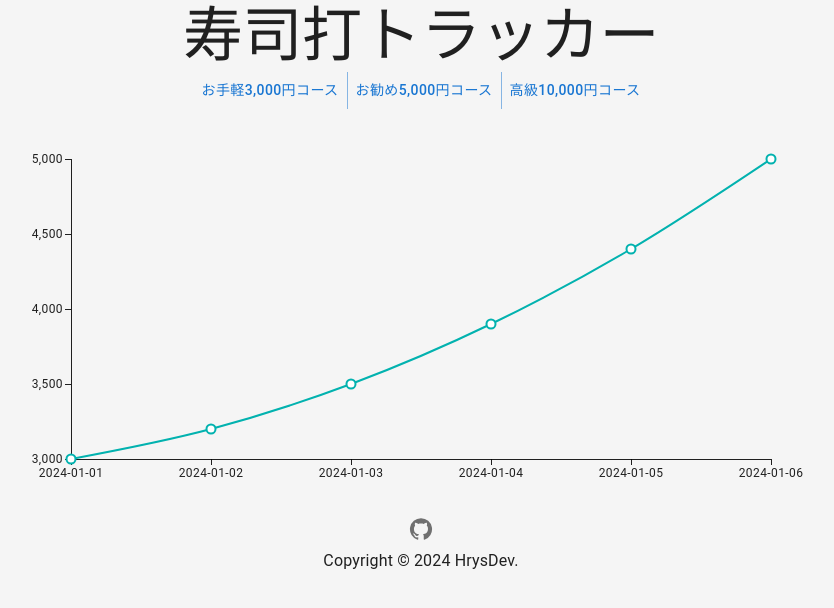
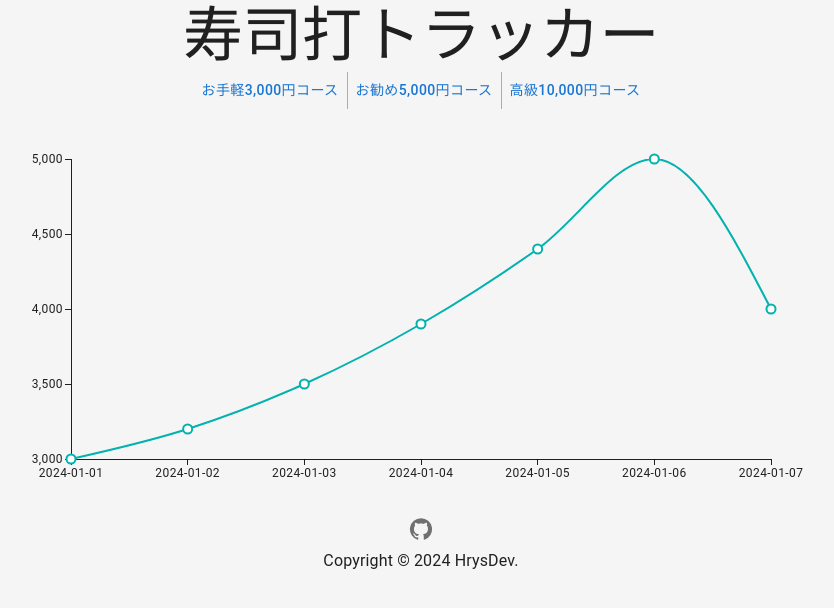
Before and after one commit to hrysdev/suhi-da-tracker, a React (Vite) app: page / in a window 1280 px wide. Shown: the top 608 px of the page, without its empty margins (219-1053 px from the left). Built offline with nearby package versions, Linux system fonts and the light colour scheme.

Commit message:
feat: SEEDデータを追加
Signed-off-by: hrysdev <hrysdev@gmail.com>

```diff
--- a/src/components/ScoreLineChart.tsx
+++ b/src/components/ScoreLineChart.tsx
@@ -37,6 +37,12 @@ const data = {
     typingRate: 4.1,
     typingDate: "2024-01-06",
   },
+  7: {
+    typingCourse: 5000,
+    typingOverPayment: 4000,
+    typingRate: 4.2,
+    typingDate: "2024-01-07",
+  },
 };
 
 type TypingProp = {
```
